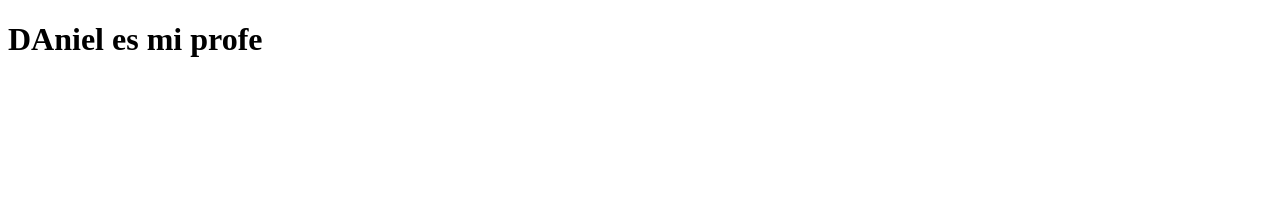
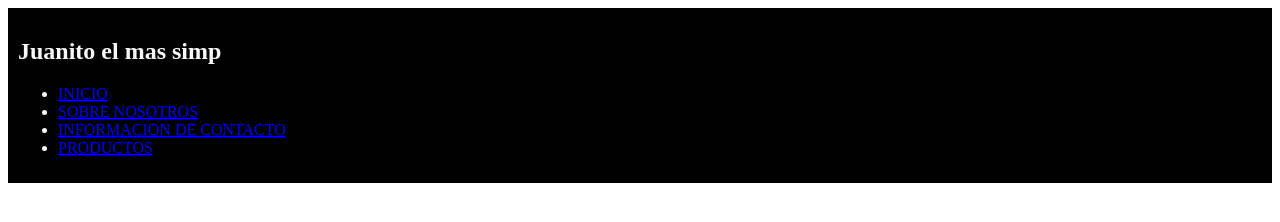
Before and after one commit to mebradjobs/repositorio1, a plain HTML site: page index.html in a window 1280 px wide. Drawn offline with Linux system fonts and the light colour scheme.

Commit message:
el tercer commit

```diff
--- a/index.html
+++ b/index.html
@@ -6,10 +6,30 @@
     <meta name="viewport" content="width=device-width, initial-scale=1.0">
     <link rel="stylesheet" href="styles.css">
     <title>Document</title>
+    <style>
+        nav {
+            background-color: rgb(0, 0, 0);
+
+            color: rgb(248, 248, 248);
+
+            padding: 10px;
+
+        }
+    </style>
 </head>
 
 <body>
-    <h1>DAniel es mi profe</h1>
+    <header>
+        <nav>
+            <H1>Juanito el mas simp</H1>
+            <ul>
+                <li><a href="#">INICIO</a></li>
+                <li><a href="#">SOBRE NOSOTROS</a></li>
+                <li><a href="#">INFORMACION DE CONTACTO</a></li>
+                <li><a href="#">PRODUCTOS</a></li>
+            </ul>
+        </nav>
+    </header>
     <script src="js.js"></script>
 </body>
 
```
